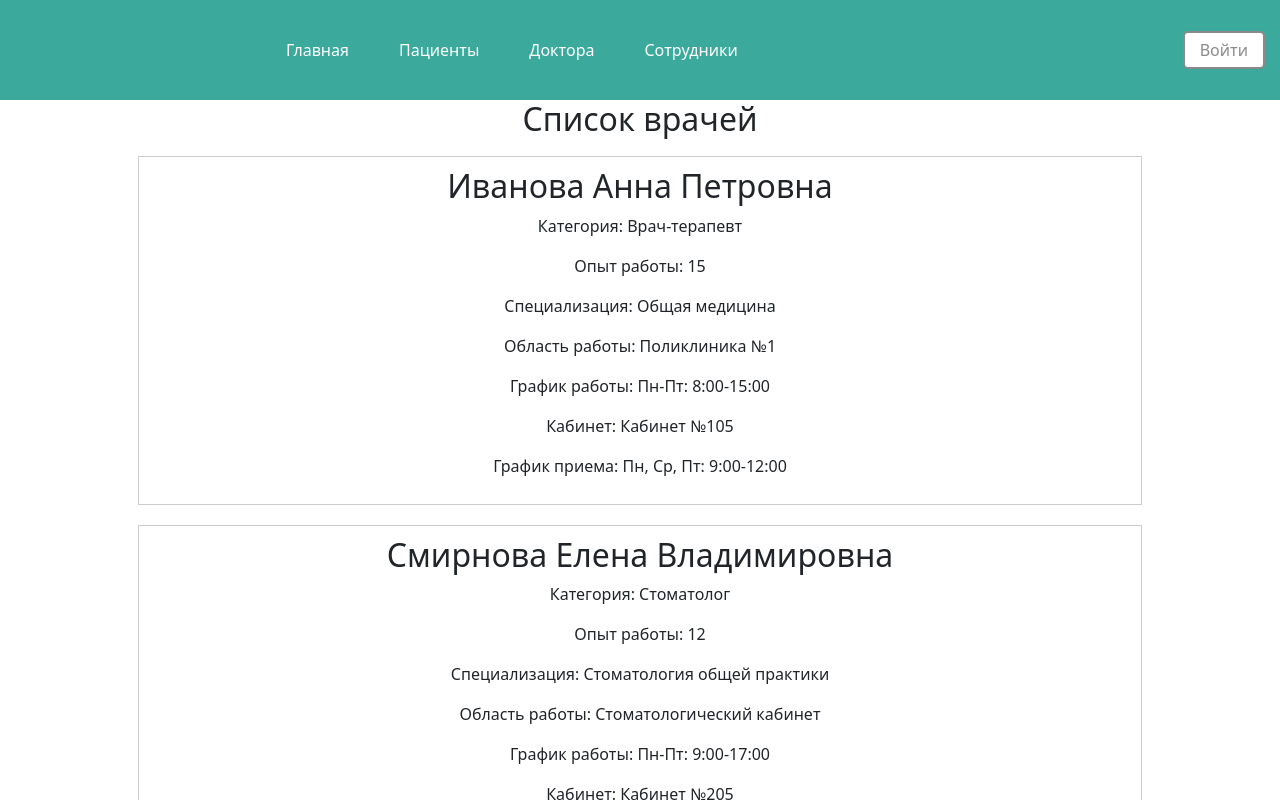
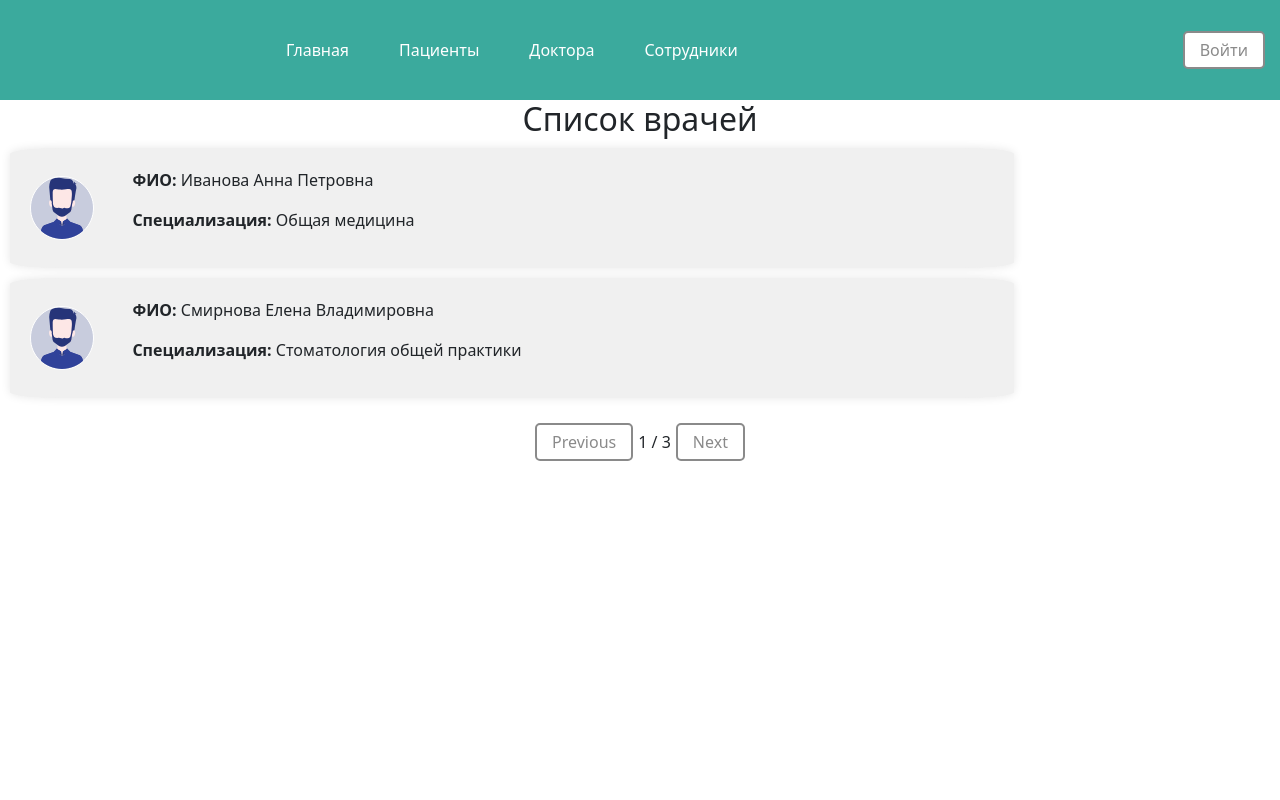
Before and after one commit to KirichenkoND/Budgerigar-1, a React (Vite) app in the folder frontend/: page /doctors in a window 1280 px wide. Shown: the top 800 px of the page. Built offline with nearby package versions, Linux system fonts and the light colour scheme.

Commit message:
Update list of doctors #10

```diff
--- a/frontend/src/components/DoctorList/DoctorCard.tsx
+++ b/frontend/src/components/DoctorList/DoctorCard.tsx
@@ -1,4 +1,5 @@
 import React from 'react';
+import './DoctorCard.scss';
 
 interface DoctorCardProps {
     id: number;
--- a/frontend/src/components/DoctorList/DoctorList.scss
+++ b/frontend/src/components/DoctorList/DoctorList.scss
@@ -1,25 +1,73 @@
-.doctor-cards-container {
-    display: flex;
-    flex-direction: column;
-    flex-wrap: wrap;
+// .doctor-cards-container {
+//     display: flex;
+//     flex-direction: column;
+//     flex-wrap: wrap;
 
-    justify-content: center;
-    align-items: center;
+//     justify-content: center;
+//     align-items: center;
 
-  }
+//   }
 
-  .doctor-card {
-    width: calc(80% - 20px);
-    margin: 10px;
-    border: 1px solid #ccc;
-    padding: 10px;
-  }
+//   .doctor-card {
+//     width: calc(80% - 20px);
+//     margin: 10px;
+//     border: 1px solid #ccc;
+//     padding: 10px;
+//   }
 
   .pagination {
     margin-top: 20px;
     justify-content: center;
+    align-items: center;
   }
 
   .selected-doctor {
     margin-top: 20px;
   }
+
+.doctor-card-container {
+    display: flex;
+    flex-direction: column;
+    flex-wrap: wrap;
+    align-items: center;
+}
+
+.doctor-card-item {
+    width: calc(80% - 20px);
+    margin: 10px;
+    padding: 20px;
+    border-radius: 5%;
+    background-color: #f0f0f0;
+    box-shadow: 0 0 10px rgba(0, 0, 0, 0.1);
+    cursor: pointer;
+}
+
+.doctor-card-item:hover {
+    background-color: #e0e0e0;
+}
+
+.doctor-info {
+    margin-left: 0;
+    display: flex;
+    flex-wrap: wrap;
+    // justify-content: center;
+    align-items:center;
+    // gap: 50px;
+}
+
+.doctor-info1 {
+    display: flex;
+    justify-content: center;
+    align-items:flex-start;
+    flex-direction: column;
+    // float: left;
+}
+.doctor-info1 > p {
+    margin-left: 0;
+    padding-left: 0;
+}
+
+.doctor-avatar {
+    // margin-left: 3vw;
+    margin-right: 3vw;
+}
--- a/frontend/src/components/DoctorList/DoctorList.tsx
+++ b/frontend/src/components/DoctorList/DoctorList.tsx
@@ -2,8 +2,10 @@ import React, { useState } from 'react';
 import DoctorCard from './DoctorCard';
 import Popup from '../Popup/Popup';
 
-import './DoctorList.scss'
+import defailt_avatar from '../../../public/user.svg';
 import Button from '../../UI/Button/Button';
+
+import './DoctorList.scss';
 
 interface DoctorListProps {
   doctors: {
@@ -64,8 +66,16 @@ const DoctorList: React.FC<DoctorListProps> = ({ doctors }) => {
             <h2>Список врачей</h2>
             <div className="doctor-cards-container">
                 {currentDoctors.map((doctor, index) => (
-          <div className="doctor-card" key={index} onClick={() => handleDoctorClick(doctor)}>
-            <DoctorCard {...doctor} />
+                    <div className="doctor-card-item" key={index} onClick={() => handleDoctorClick(doctor)}>
+                        <div className="doctor-info">
+                            <div className="doctor-avatar">
+                            <img src={defailt_avatar}></img>
+                            </div>
+                            <div className='doctor-info1'>
+                                <p><strong>ФИО:</strong> {doctor.name}</p>
+                                <p><strong>Специализация:</strong> {doctor.specialization}</p>
+                            </div>
+                        </div>
                     </div>
                 ))}
             </div>
```
Also changed, not shown: frontend/src/components/DoctorList/DoctorCard.scss (added). Lines whose indentation alone changed are shown as unchanged.
